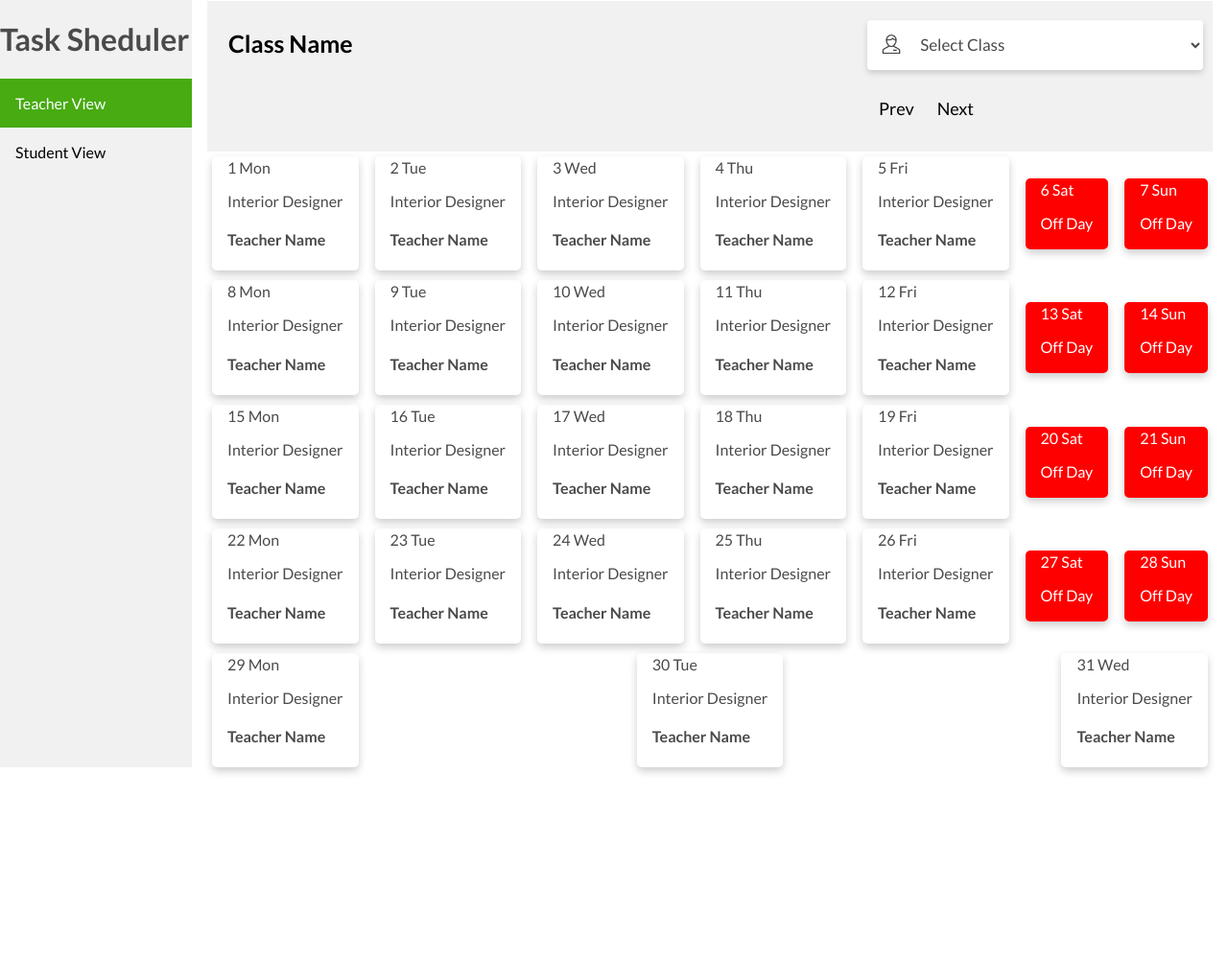
After one commit to Hafiz-Saifullah/teacher-task-app, a PHP site: page /resource/view/home.php in a window 1280 px wide. The commit adds this page. Shown: the whole page at 96% size. Run offline with PHP 8.4, Linux system fonts and the light colour scheme.

Commit message:
home page layout

```diff
--- a/bootstrap.php
+++ b/bootstrap.php
@@ -1,6 +1,6 @@
 <?php
 return [
 
-'landing'=>'resource/view/landing.php'
-
+'home'=>'resource/view/home.php',
+'login'=>'resource/view/index.php',
 ];
--- a/index.php
+++ b/index.php
@@ -1,3 +1,6 @@
 <?php
+require 'db.php';
+
+
 
 require 'app.php';
--- /dev/null
+++ b/resource/css/style.css
@@ -0,0 +1,222 @@
+@import url("https://fonts.googleapis.com/css?family=Lato:400,700");
+#bg {
+  background-image: url('../img/background.jpg');
+  position: fixed;
+  left: 0;
+  top: 0;
+
+  height: 100%;
+  background-size: cover;
+  filter: blur(5px);
+}
+
+body {
+  font-family: 'Lato', sans-serif;
+  color: #4A4A4A;
+  display: flex;
+  justify-content: flex-start;
+  overflow: hidden;
+  margin: 0;
+  padding: 0;
+  flex-direction: row;
+  flex-wrap: nowrap;
+  align-content: space-between;
+  align-items: stretch;
+}
+
+form {
+  width: 350px;
+  position: relative;
+}
+form .form-field::before {
+  font-size: 20px;
+  position: absolute;
+  left: 15px;
+  top: 17px;
+  color: #888888;
+  content: " ";
+  display: block;
+  background-size: cover;
+  background-repeat: no-repeat;
+}
+form .form-field:nth-child(1)::before {
+  background-image: url(../img/user-icon.png);
+  width: 20px;
+  height: 20px;
+  top: 15px;
+}
+form .form-field:nth-child(2)::before {
+  background-image: url(../img/lock-icon.png);
+  width: 16px;
+  height: 16px;
+}
+
+form .form-field {
+  display: -webkit-box;
+  display: -ms-flexbox;
+  display: flex;
+  -webkit-box-pack: justify;
+  -ms-flex-pack: justify;
+  justify-content: space-between;
+  -webkit-box-align: center;
+  -ms-flex-align: center;
+  align-items: center;
+  margin-bottom: 1rem;
+  position: relative;
+}
+form input,select {
+  font-family: inherit;
+  width: 100%;
+  outline: none;
+  background-color: #fff;
+  border-radius: 4px;
+  border: none;
+  display: block;
+  padding: 0.9rem 0.7rem;
+  box-shadow: 0px 3px 6px rgba(0, 0, 0, 0.16);
+  font-size: 17px;
+  color: #4A4A4A;
+  text-indent: 40px;
+}
+form .btn {
+  outline: none;
+  border: none;
+  cursor: pointer;
+  display: inline-block;
+  margin: 0 auto;
+  padding: 0.9rem 2.5rem;
+  text-align: center;
+  background-color: #47AB11;
+  color: #fff;
+  border-radius: 4px;
+  box-shadow: 0px 3px 6px rgba(0, 0, 0, 0.16);
+  font-size: 17px;
+}
+
+/* sider bar */
+
+
+
+.sidebar {
+  margin: 0;
+  padding: 0;
+  width: 200px;
+  background-color: #f1f1f1;
+  position: fixed;
+  height: 100%;
+  overflow: auto;
+}
+
+.sidebar a {
+  display: block;
+  color: black;
+  padding: 16px;
+  text-decoration: none;
+}
+
+.sidebar a.active {
+  background-color: #47AB11;
+  color: white;
+}
+
+.sidebar a:hover:not(.active) {
+  background-color: #555;
+  color: white;
+}
+
+div.content {
+  margin-left: 200px;
+  padding: 1px 16px;
+  height: 1000px;
+}
+
+@media screen and (max-width: 700px) {
+  .sidebar {
+    width: 100%;
+    height: auto;
+    position: relative;
+  }
+  .sidebar a {float: left;}
+  div.content {margin-left: 0;}
+}
+
+@media screen and (max-width: 400px) {
+  .sidebar a {
+    text-align: center;
+    float: none;
+  }
+}
+/* cards */
+.card {
+  box-shadow: 0 4px 8px 0 rgba(0,0,0,0.2);
+  transition: 0.3s;
+  margin: 5px;
+  border-radius: 5px;
+}
+
+.card:hover {
+  box-shadow: 0 8px 16px 0 rgba(0,0,0,0.2);
+}
+
+
+.container {
+  padding: 2px 16px;
+}
+
+.cards{
+  display: flex;
+  flex-direction: row;
+  flex-wrap: wrap;
+  align-content: center;
+  justify-content: space-between;
+  align-items: center;
+}
+/* header */
+
+.header {
+  overflow: hidden;
+  background-color: #f1f1f1;
+  padding: 20px 10px;
+}
+
+.header a {
+  float: left;
+  color: black;
+  text-align: center;
+  padding: 12px;
+  text-decoration: none;
+  font-size: 18px;
+  line-height: 25px;
+  border-radius: 4px;
+}
+
+.header a.logo {
+  font-size: 25px;
+  font-weight: bold;
+}
+
+.header form:hover {
+  background-color: #ddd;
+  color: black;
+}
+
+.header form.active {
+  background-color: dodgerblue;
+  color: white;
+}
+
+.header-right {
+  float: right;
+}
+
+@media screen and (max-width: 500px) {
+  .header form {
+    float: none;
+    display: block;
+    text-align: left;
+  }
+
+  .header-right {
+    float: none;
+  }
+}
--- /dev/null
+++ b/resource/view/home.php
@@ -0,0 +1,85 @@
+<?php
+include('includes/header.php');
+
+$month = isset($_GET['month']) ? $_GET['month'] : date('Y-m');
+$next_month = date('Y-m', strtotime($month .' +1 month'));
+$prev_month = date('Y-m', strtotime($month .' -1 month'));
+$month_ = date('n', strtotime($month));
+$year = date('Y', strtotime($month));
+$totall_days_in_month=cal_days_in_month(CAL_GREGORIAN,$month_,$year);
+
+
+?>
+<div class="content">
+    <div class="top-header">
+    <div class="header">
+        <a href="#default" class="logo">Class Name</a>
+        <div class="header-right">
+            <form>
+            <div class="form-field">
+                <select>
+                    <option>Select Class</option>
+                </select>
+            </div>
+            </form>
+            <a href="?n=home&month=<?php echo $prev_month; ?>">Prev</a>
+            <a href="?n=home&month=<?php echo $next_month; ?>">Next</a>
+        </div>
+        </div>
+    </div>
+    <div class="cards">
+        <?php for($i = 1; $i <= $totall_days_in_month; $i++):?>
+            <?php
+                $date = $month.'-'.$i;
+                $date = date('Y-m-d', strtotime($date));
+                $day = date('D', strtotime($date));
+                $weeklyoff_days = ['Sun','Sat'];
+                $off_days = [];
+                if(in_array($day,$weeklyoff_days)){
+                ?>
+                 <div class="card" style='background: red;
+                         color: white;'>
+                    <div class="container">
+                        <span><?php echo $i .' '.$day; ?></span>
+                        <p>Off Day</p>
+
+
+                    </div>
+                </div>
+                <?php
+                }else if(in_array($date,$off_days)){
+                ?>
+                <div class="card" style='background: red;
+                         color: white;'>
+                    <div class="container">
+                        <span><?php echo $i .' '.$day; ?></span>
+                        <p>Off Day</p>
+
+
+                    </div>
+                </div>
+                <?php
+                }else{
+                    ?>
+                    <div class="card">
+                    <div class="container">
+                        <span><?php echo $i .' '.$day ?></span>
+                        <p>Interior Designer</p>
+                        <h4><b>Teacher Name</b></h4>
+                    </div>
+                </div>
+
+                    <?php
+                }
+                ?>
+
+        <?php endfor;?>
+    </div>
+
+    </div>
+
+</div>
+<?php
+
+include('includes/footer.php')
+?>
--- a/resource/view/landing.php
+++ b/resource/view/includes/header.php
@@ -4,9 +4,15 @@
     <meta charset="UTF-8">
     <meta http-equiv="X-UA-Compatible" content="IE=edge">
     <meta name="viewport" content="width=device-width, initial-scale=1.0">
+    <link rel="stylesheet" href="resource/css/style.css?r=8232">
     <title>Document</title>
+
 </head>
 <body>
-    <h1>landing page</h1>
-</body>
-</html>
+
+<div class="sidebar">
+  <h1>Task Sheduler</h1>
+  <a class="active" href="?n=login">Teacher View</a>
+  <a href="?n=home">Student View</a>
+  <a href="#about"></a>
+</div>
```
Also changed, not shown: db.php (added, +8 -0 lines), resource/view/index.php (+26 -12 lines), resource/img/background.jpg (added), resource/img/lock-icon.png (added), resource/img/user-icon.png (added), resource/view/includes/footer.php (added).
